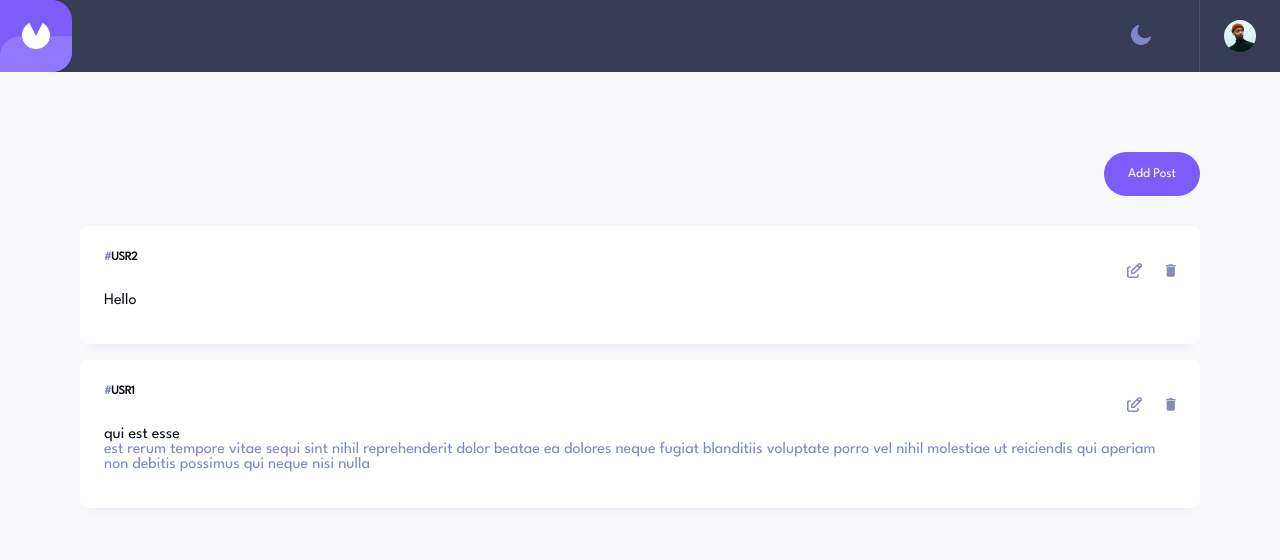
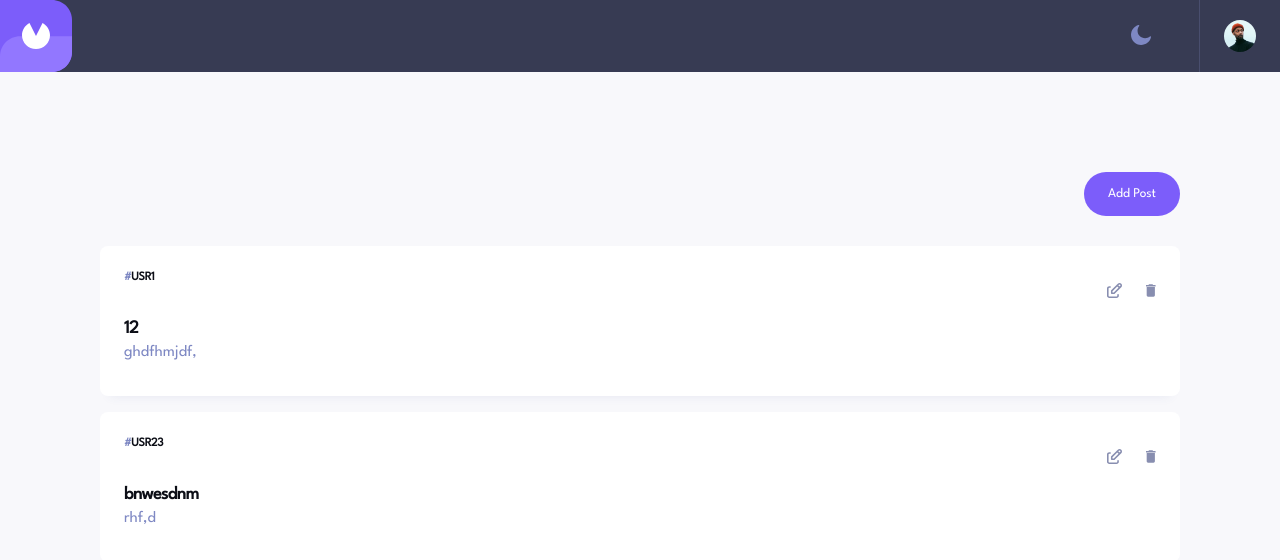
Before and after one commit to peggylicious/md-test, an Angular app: page /home in a window 1280 px wide. Shown: the top 560 px of the page. Built offline with nearby package versions, Linux system fonts and the light colour scheme; data requests are answered from the project's data file.

Commit message:
#3 minor fixes

```diff
--- a/db.json
+++ b/db.json
@@ -2,15 +2,15 @@
   "posts": [
     {
       "id": "1",
-      "userId": 2,
-      "title": "Hello",
-      "body": ""
+      "userId": 1,
+      "title": "12",
+      "body": "ghdfhmjdf,"
     },
     {
-      "userId": 1,
       "id": "2",
-      "title": "qui est esse",
-      "body": "est rerum tempore vitae\nsequi sint nihil reprehenderit dolor beatae ea dolores neque\nfugiat blanditiis voluptate porro vel nihil molestiae ut reiciendis\nqui aperiam non debitis possimus qui neque nisi nulla"
+      "userId": 23,
+      "title": "bnwesdnm",
+      "body": "rhf,d"
     }
   ]
 }
--- a/src/app/app.component.css
+++ b/src/app/app.component.css
@@ -4,3 +4,6 @@ h1{
 .md-app-background{
     background-color: var(--md-test-page-background);
 }
+.all-outlets{
+    padding: 20px;
+}
--- a/src/app/app.component.html
+++ b/src/app/app.component.html
@@ -1,4 +1,6 @@
 <div class="md-app-background">
     <md-test-header></md-test-header>
-    <router-outlet />
+    <div class="all-outlets">
+        <router-outlet />
+    </div>
 </div>
--- a/src/app/app.config.ts
+++ b/src/app/app.config.ts
@@ -1,9 +1,9 @@
 import { ApplicationConfig } from '@angular/core';
-import { provideRouter } from '@angular/router';
+import { provideRouter, withComponentInputBinding } from '@angular/router';
 
 import { routes } from './app.routes';
 import { provideHttpClient } from '@angular/common/http';
 
 export const appConfig: ApplicationConfig = {
-  providers: [provideRouter(routes), provideHttpClient()]
+  providers: [provideRouter(routes, withComponentInputBinding() ), provideHttpClient()]
 };
--- a/src/app/app.routes.ts
+++ b/src/app/app.routes.ts
@@ -6,6 +6,20 @@ export const routes: Routes = [
         loadComponent: () => import('./components/home/home.component').then((m) => m.HomeComponent),
     },
     {
+        path: 'add-post',
+        data: {
+            title: 'add'
+        },
+        loadComponent: () => import('./shared/components/post-form/post-form.component').then((m) => m.PostFormComponent),
+    },
+    {
+        path: 'edit-post/:id',
+        data: {
+            title: 'edit',
+        },
+        loadComponent: () => import('./shared/components/post-form/post-form.component').then((m) => m.PostFormComponent),
+    },
+    {
         path: '',
         redirectTo: 'home',
         pathMatch: 'full',
--- a/src/app/shared/components/header/header.component.html
+++ b/src/app/shared/components/header/header.component.html
@@ -2,11 +2,11 @@
     <div class="lhs">
       <img src="assets/logos/logo.svg" alt="logo image" width="72 " height="72">
       @if (paletteToggle()) {
-        <button fill="clear" name="icon" slot="icon-only" (click)="toggleTheme(false)">
+        <button fill="clear" name="icon" (click)="toggleTheme(false)">
           <img [ngSrc]="'assets/icon/day.svg'" alt="light theme button image" width="20" height="20" />
         </button>
       }@else {
-        <button fill="clear" slot="icon-only" (click)="toggleTheme(true)">
+        <button fill="clear" (click)="toggleTheme(true)">
           <img [ngSrc]="'assets/icon/night.svg'" alt="dark theme button image" width="20" height="20" />
         </button>
       }
--- a/src/styles.css
+++ b/src/styles.css
@@ -3,6 +3,9 @@
     margin: 0;
     padding: 0;
     box-sizing: border-box;
+}
+body{
+    background-color: var(--md-test-page-background);
 }
 button{
     border: none;
@@ -29,6 +32,21 @@ button{
 }
 .t-20-b{
     font-size: 20px;
+    font-style: normal;
+    font-weight: 700;
+    line-height: normal;
+    letter-spacing: -0.625px;
+
+}
+.t-18-b{
+    font-size: 1.125rem;
+    font-style: normal;
+    font-weight: 700;
+    line-height: 32px; /* 133.333% */
+    letter-spacing: -0.5px;
+}
+.t-18-m{
+    font-size: 1.125rem;
     font-style: normal;
     font-weight: 700;
     line-height: normal;
@@ -97,6 +115,10 @@ button{
     padding: 0.5rem 1rem;
     border-radius: 4px;
     background-color: var(--md-test-background-light);
+    color: var(--md-test-main-color);
+}
+.md-test-input:focus{
+    outline: 1px solid var(--md-test-label);
 }
 .md-input-form-group{
     display: flex;
@@ -105,4 +127,18 @@ button{
 }
 .md-input-label{
     color: var(--md-test-label);
+    text-transform: capitalize;
 }
+/* input[type=number]::-webkit-inner-spin-button {
+    width: 30px;
+    height: 30px;
+    background-color: red;
+    color: #fff;
+} */
+ .md-btn-group{
+    display: flex;
+    justify-content: center;
+ }
+ button{
+    cursor: pointer;
+ }
--- a/src/theme/variables.css
+++ b/src/theme/variables.css
@@ -25,7 +25,6 @@
   --md-test-secondary: #F9FAFE;
   --md-test-danger: #EC5757;
   --md-test-draft: #373B53;
-  --md-test-invoice-total: #373B53;
 
 
   --md-test-input-border: #DFE3FA;
@@ -49,7 +48,6 @@
     --md-test-secondary: #252945;
     --md-test-danger: #EC5757;
     --md-test-draft: #373B53;
-    --md-test-invoice-total: #0C0E16;
 
 
 
```
